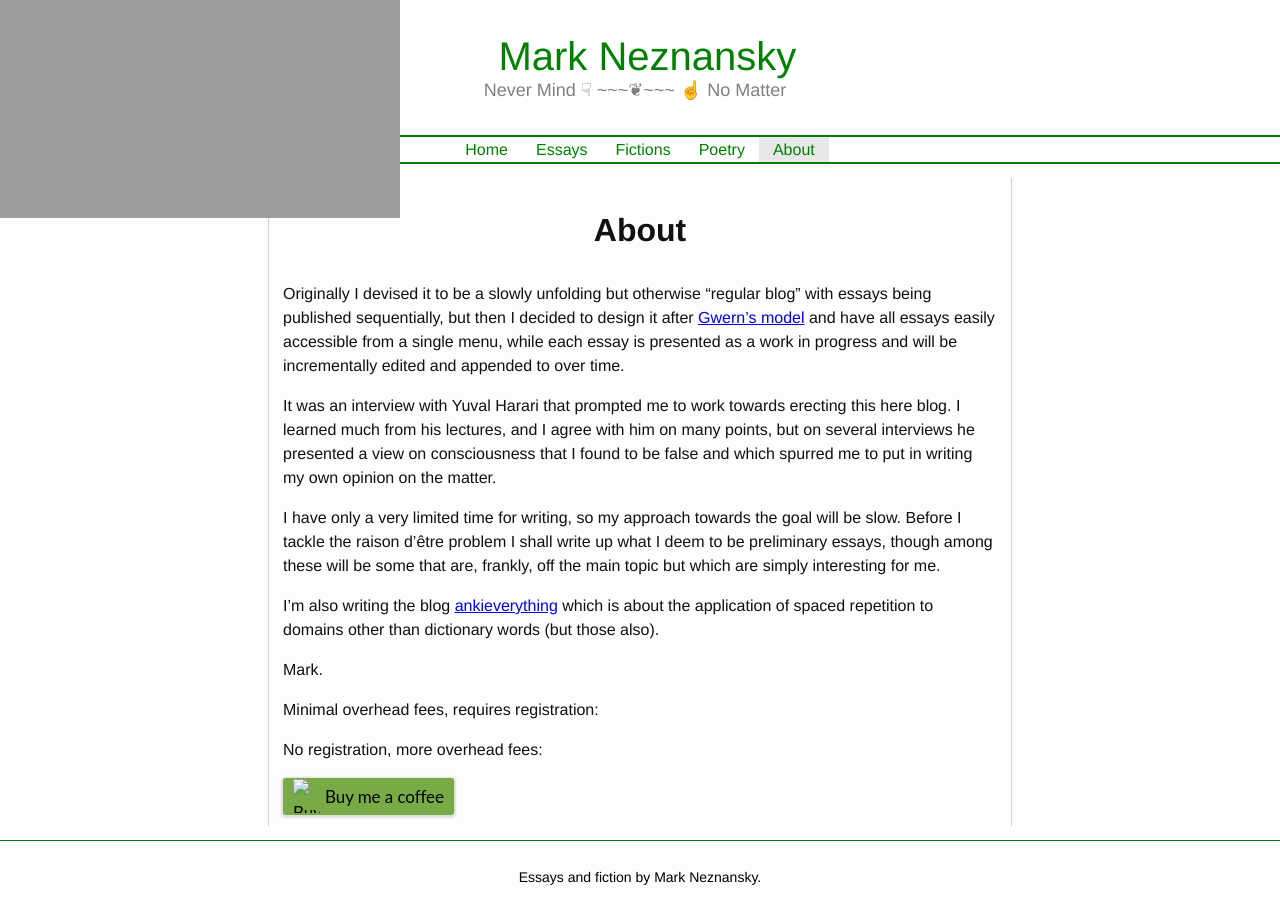
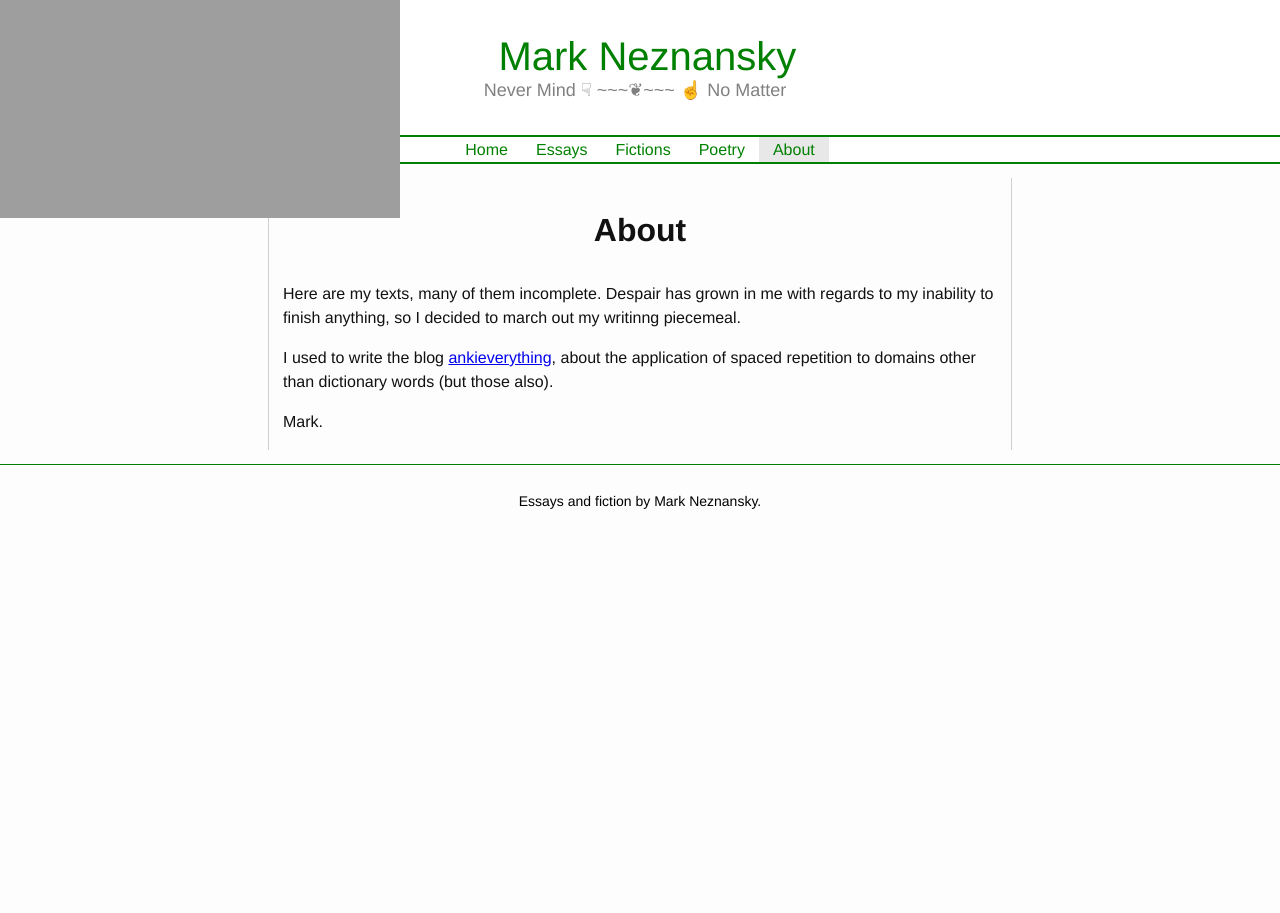
Before and after one commit to neznansky/neznansky.github.io, a Jekyll site: the page built from about.md, in a window 1280 px wide. Built offline with Jekyll 4.4.1, drawn with Linux system fonts in a browser that asks for light colours; a script that is not in the unit is left out.

Commit message:
Organizing pages, edited about page

```diff
--- a/about.md
+++ b/about.md
@@ -1,5 +1,5 @@
 ---
-layout: page
+Layout: page
 title: About
 permalink: /about/
 
@@ -8,15 +8,16 @@ menuTopTitle: About
 excerpt: About page
 ---
 
-Originally I devised it to be a slowly unfolding but otherwise "regular blog" with essays being published sequentially, but then I decided to design it after [Gwern's model](https://www.gwern.net/About#long-content) and have all essays easily accessible from a single menu, while each essay is presented as a work in progress and will be incrementally edited and appended to over time.
 
-It was an interview with Yuval Harari that prompted me to work towards erecting this here blog. I learned much from his lectures, and I agree with him on many points, but on several interviews he presented a view on consciousness that I found to be false and which spurred me to put in writing my own opinion on the matter.
+Here are my texts, many of them incomplete. Despair has grown in me with regards to my inability to finish anything, so I decided to march out my writinng piecemeal.
 
-I have only a very limited time for writing, so my approach towards the goal will be slow. Before I tackle the raison d'être problem I shall write up what I deem to be preliminary essays, though among these will be some that are, frankly, off the main topic but which are simply interesting for me.
-
-I’m also writing the blog [ankieverything](http://ankieverything.wordpress.com/) which is about the application of spaced repetition to domains other than dictionary words (but those also).
+I used to write the blog [ankieverything](http://ankieverything.wordpress.com/), about the application of spaced repetition to domains other than dictionary words (but those also).
 
 Mark.
+
+
+
+{% comment %}
 
 
 Minimal overhead fees, requires registration:
@@ -33,3 +34,5 @@ No registration, more overhead fees:
 <span style="margin-left:5px">Buy me a coffee</span>
 </a>
 </div>
+
+{% endcomment %}
```
Also changed, not shown: pages/fictions/test_story.md (deleted, +0 -16 lines).
